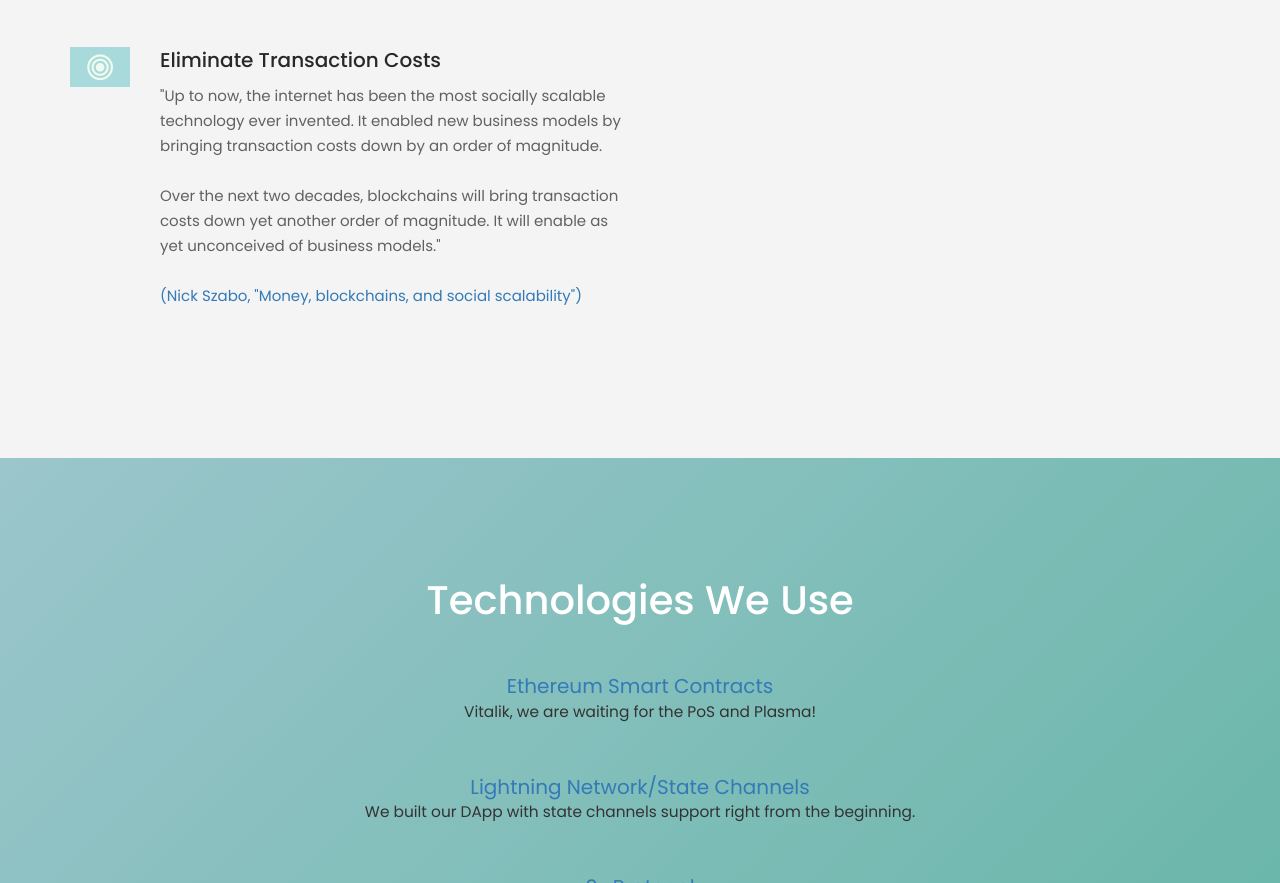
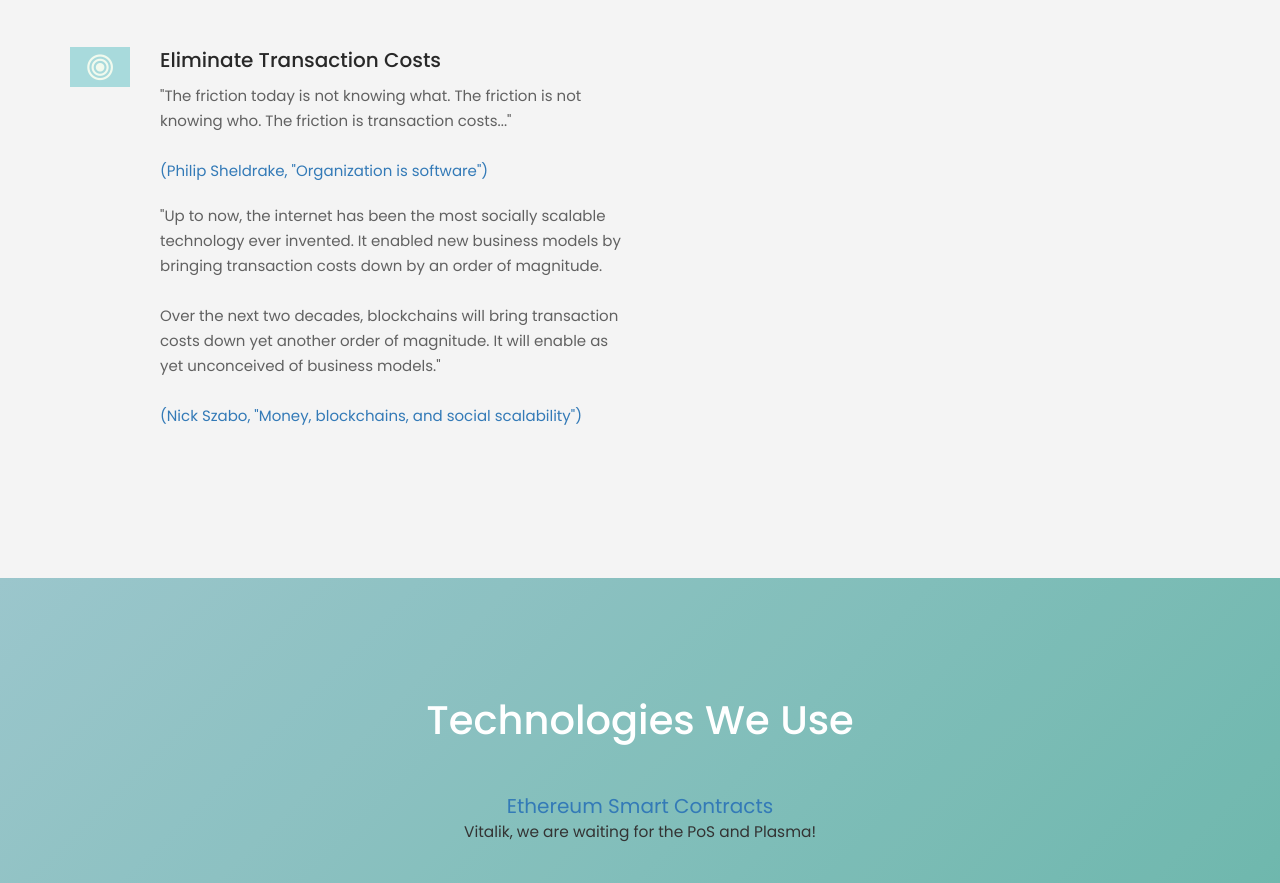
Before and after one commit to Thetta/WebSite1, a website: page project/index.html in a window 1280 px wide. Shown: the part 1664-2547 px from the top of the page. Drawn offline with Linux system fonts and the light colour scheme.

Commit message:
Add text about friction

```diff
--- a/project/index.html
+++ b/project/index.html
@@ -187,6 +187,13 @@
                         </div>
                         <div class="tech-prod-content">
                             <h3>Eliminate Transaction Costs</h3>
+                            <p>"The friction today is not knowing what. The friction is not knowing who. The friction is transaction costs..."</p>
+                            <p>
+                            <br>
+                            <span class="para-link"><a href="http://www.philipsheldrake.com/2014/06/organization-is-software/" target="_blank">(Philip Sheldrake, "Organization is software")</a></span>
+                            </p>
+                            <br>
+
                             <p>
                               "Up to now, the internet has been the most socially scalable technology ever invented. It enabled new business models by bringing transaction costs down by an order of magnitude.
                               <br>
```
